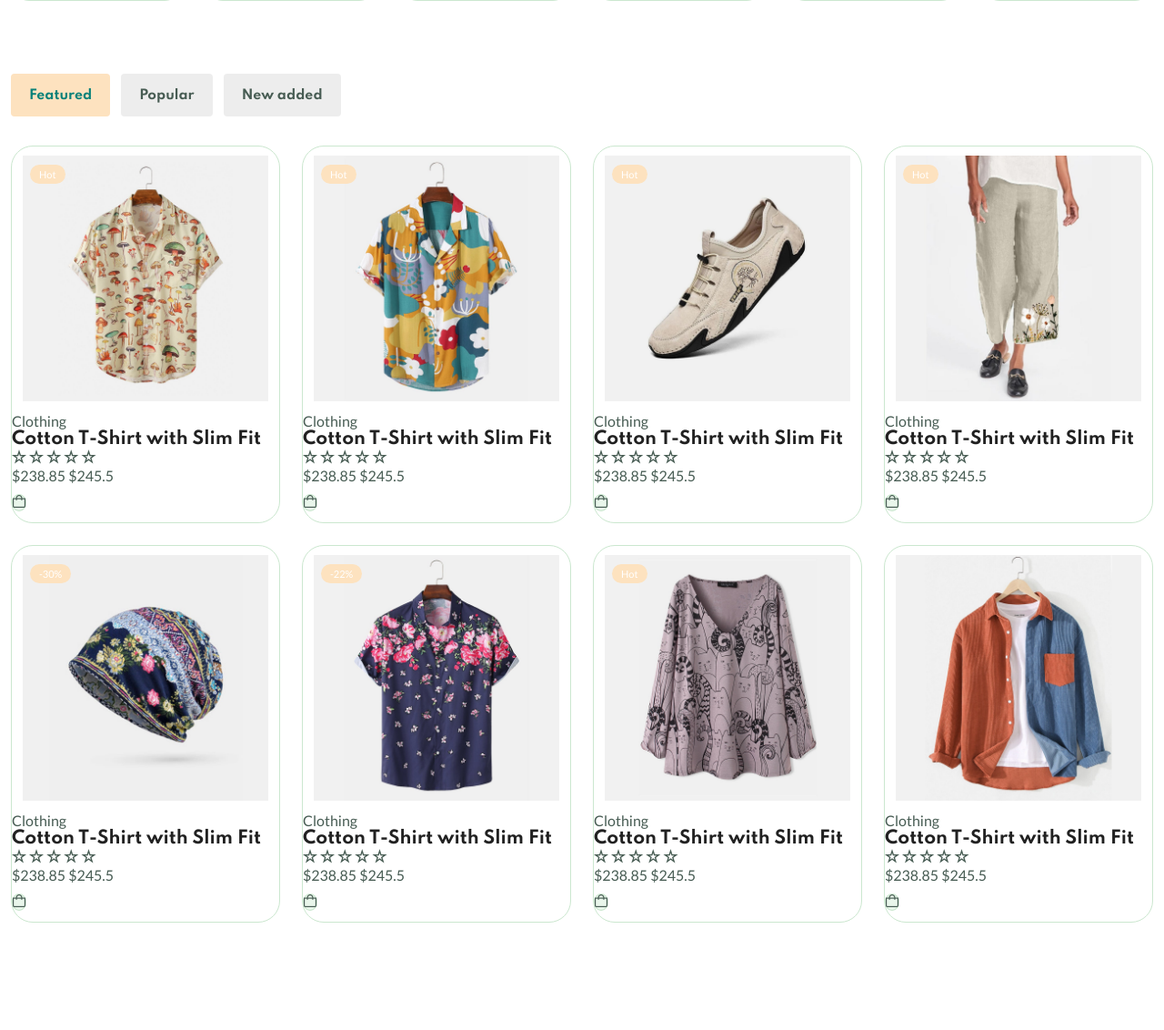
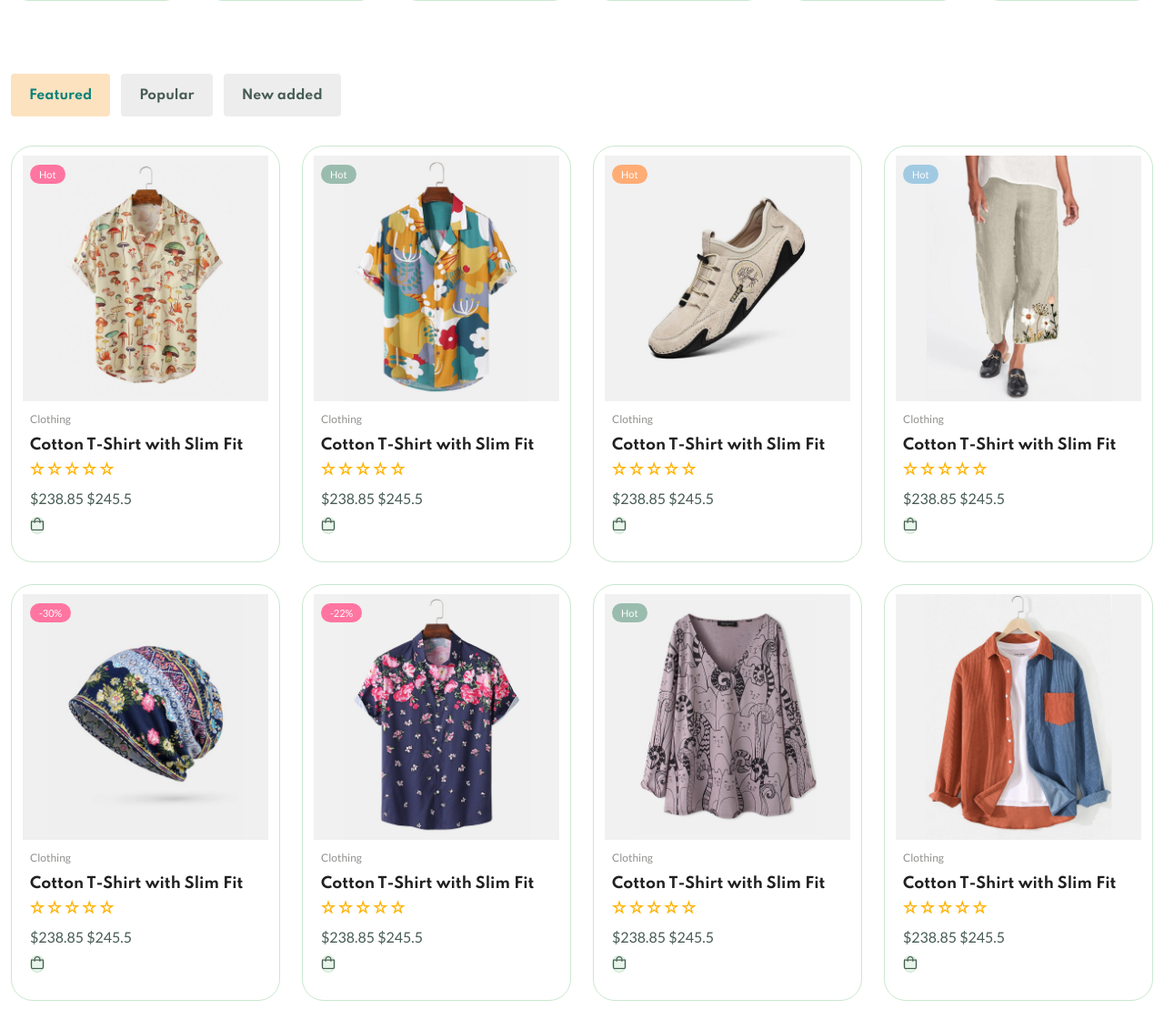
Before and after one commit to AkshayM2001/Mbazar, a Django app: page / in a window 1280 px wide; the page is wider, and only the part inside the window is pictured. Shown: the part 1012-2144 px from the top of that part at 91% size. Before the commit the page ends 2026 px from the top of that part, so only its background shows below. Run offline with Django 4.2, Linux system fonts and the light colour scheme; some libraries are stand-ins or nearby versions.

```diff
--- a/static/style.css
+++ b/static/style.css
@@ -495,8 +495,37 @@ input {
     padding: 0.25rem .625rem;
     border-radius: 2.5rem;
     font-size: var(--tiny-font-size);
-    font-weight: var(--weight-500);
+    /* font-weight: var(--weight-500); */
+}
 
+.product__badge.light-pink {
+    background-color: hsl(341, 100%, 73%);
+}
+.product__badge.light-green {
+    background-color: hsl(155, 20%, 67%);
+}
+.product__badge.light-orange {
+    background-color: hsl(24, 100%, 73%);
+}
+
+.product__badge.light-blue {
+    background-color: hsl(202, 53%, 76%);
+}
+.product__content {
+    padding: 0 1.25rem 1.125rem;
+}
+.product__category {
+    color: var(--text-color-light);
+    font-size: var(--smaller-font-size);
+}
+
+.product__title {
+    font-size: var(--normal-font-size);
+    margin-block: 0.75rem 0.5rem;
+}
+.product__rating {
+    color: hsl(42, 100%, 50%);
+    margin-bottom: 0.75rem;
 }
 
 
```
Also changed, not shown: db.sqlite3.
